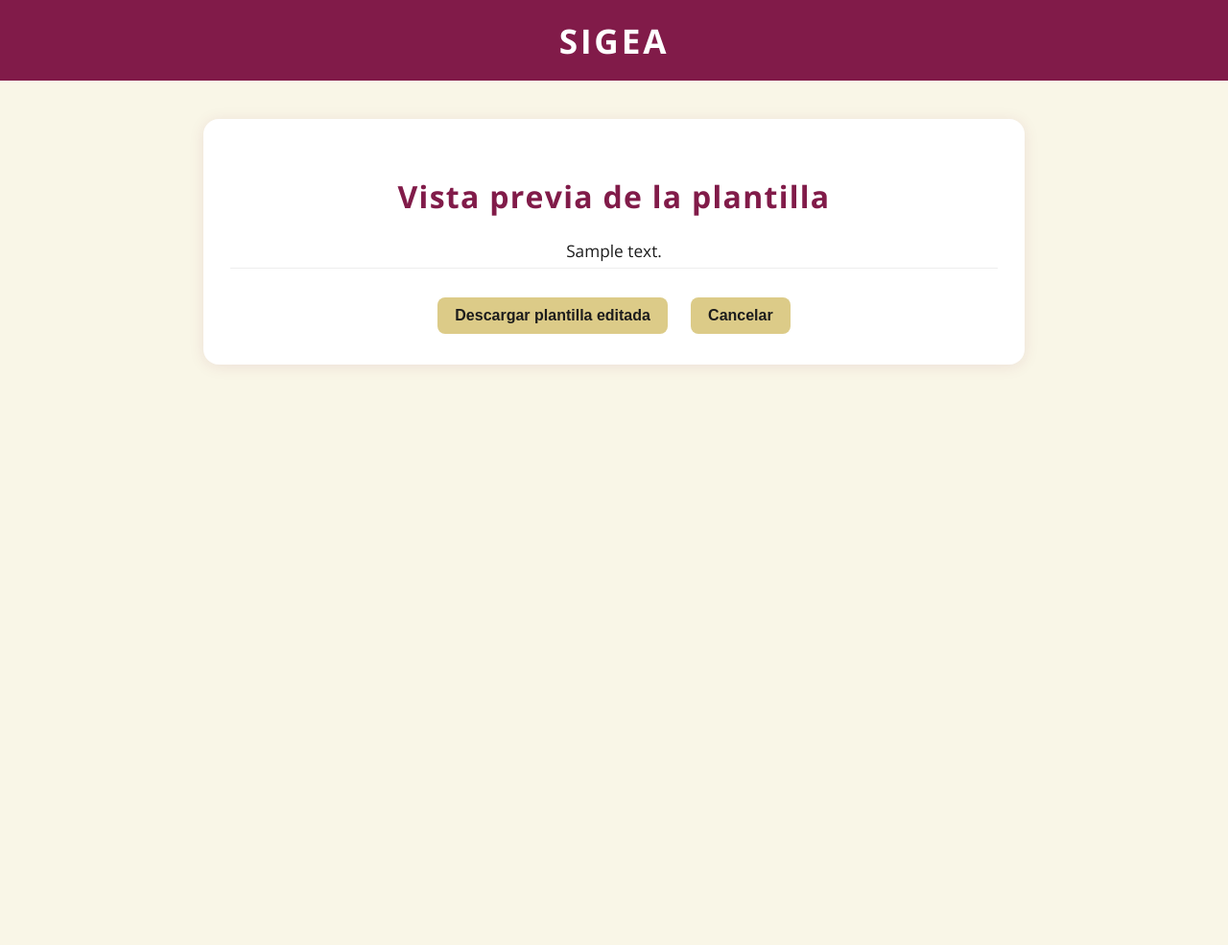
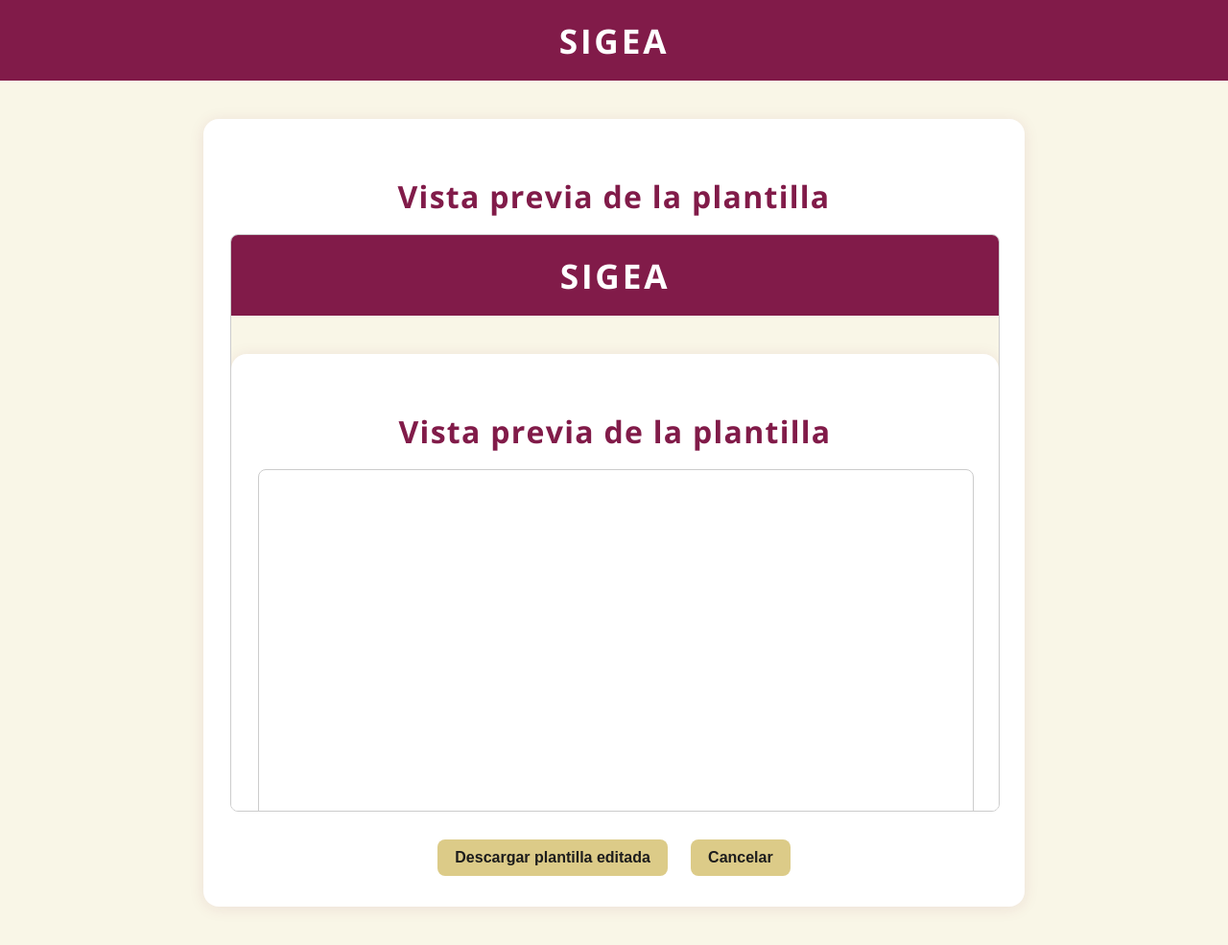
Before and after one commit to AxelLangle/SIGEA, a Flask app: template Frontend/templates/vista_previa_plantilla.html in a window 1280 px wide. Shown: the whole page at 96% size. Before the commit the page ends 381 px from the top, so only its background shows below. Run offline with Flask 3, Linux system fonts and the light colour scheme; the template is opened without the code that fills it: most values are stand-ins (such as "Sample title", 1, 10 or a date in 2020).

Commit message:
Feat: Se agrego la vista previa pdf dentro del HTML

```diff
--- a/Frontend/templates/vista_previa_plantilla.html
+++ b/Frontend/templates/vista_previa_plantilla.html
@@ -7,23 +7,21 @@
   <link rel="icon" href="{{ url_for('static', filename='images/SIGEA_LOGOTIPO200.png') }}" type="image/x-icon">
   <link href="https://fonts.googleapis.com/css?family=Open+Sans:400,600,700" rel="stylesheet">
   <link rel="stylesheet" href="{{ url_for('static', filename='css/plantillas_oficios.css') }}">
+  <style>
+    .pdf-preview { width: 100%; height: 600px; border: 1px solid #ccc; border-radius: 8px; }
+    .acciones { margin-top: 24px; text-align: center; }
+  </style>
 </head>
 <body>
   <div class="sigea-header">SIGEA</div>
   <div class="plantilla-container preview-container">
     <h2>Vista previa de la plantilla</h2>
+    {% if pdf_url %}
+      <iframe class="pdf-preview" src="{{ pdf_url }}"></iframe>
+    {% else %}
+      <p>No se pudo generar la vista previa.</p>
+    {% endif %}
     <form method="post" action="{{ url_for('descargar_plantilla_editada') }}">
-      {% for parrafo in contenido %}
-        <div class="preview-paragraph">
-          {% set texto = parrafo.texto %}
-          {% for campo in parrafo.campos %}
-            {% set campo_id = campo.replace('{','').replace('}','').replace(' ','').replace('.', '_') %}
-            {% set input_html = '<input type="text" name="' ~ campo_id ~ '" class="campo-editable" value="' ~ campo ~ '">' %}
-            {% set texto = texto.replace(campo, input_html) %}
-          {% endfor %}
-          {{ texto|safe }}
-        </div>
-      {% endfor %}
       <div class="acciones">
         <button type="submit">Descargar plantilla editada</button>
         <a href="{{ url_for('subir_plantilla') }}"><button type="button">Cancelar</button></a>
--- a/app.py
+++ b/app.py
@@ -2,6 +2,7 @@
 from werkzeug.security import generate_password_hash, check_password_hash
 from docx import Document
 from tempfile import NamedTemporaryFile
+from docx2pdf import convert
 import sqlite3
 import os
 import json
@@ -415,7 +416,6 @@
     conn.close()
     return jsonify({'success': True})
 
-from docx import Document
 
 CAMPOS_EVENTO = {
     "título": "titulo",
@@ -434,6 +434,12 @@
     "grupos asignados": "grupos",
     "coordinador": "coordinador"
 }
+
+def docx_to_pdf(docx_path):
+    base_name = os.path.basename(docx_path).replace('.docx', '.pdf')
+    pdf_path = os.path.join('Frontend/static/templates_plantillas_editadas', base_name)
+    convert(docx_path, pdf_path)
+    return pdf_path
 
 def convertir_a_template(path_docx):
     doc = Document(path_docx)
@@ -488,7 +494,11 @@
             p.text = "Horarios:"
             nuevos_parrafos.append("{% for hora in evento.horas %}{{ hora }}{% endfor %}")
 
-        # 12. Recursos solicitados (lista)
+        #12. Lugar del evento
+        elif "Luga:" in texto:
+            p.text = "Lugar: {{evento.lugar}}"
+
+        # 13. Recursos solicitados (lista)
         elif "Recursos solicitados:" in texto:
             p.text = "Recursos solicitados:"
             nuevos_parrafos.append("{% for recurso in evento.recursos_solicitados %}• {{ recurso }}{% endfor %}")
@@ -510,23 +520,21 @@
     if request.method == "POST":
         archivo = request.files["archivo"]
         if archivo.filename.endswith(".docx"):
-            ruta_guardado = os.path.join("templates_plantillas_subidas", archivo.filename)
+            # Asegura que la carpeta existe
+            carpeta_subidas = "Frontend/static/templates_plantillas_subidas"
+            if not os.path.exists(carpeta_subidas):
+                os.makedirs(carpeta_subidas)
+            ruta_guardado = os.path.join(carpeta_subidas, archivo.filename)
             archivo.save(ruta_guardado)
             plantilla_convertida = convertir_a_template(ruta_guardado)
 
             # Guarda la metadata en la BD
             guardar_metadata(archivo.filename, plantilla_convertida)
 
-            # Leer el contenido para vista previa
-            doc = Document(plantilla_convertida)
-            contenido = []
-            for p in doc.paragraphs:
-                if p.text.strip():
-                    campos = re.findall(r'{{.*?}}', p.text)
-                    contenido.append({'texto': p.text, 'campos': campos})
-
-            # Renderiza la vista previa
-            return render_template("vista_previa_plantilla.html", contenido=contenido, plantilla_path=plantilla_convertida)
+            # Convierte a PDF
+            pdf_path = docx_to_pdf(plantilla_convertida)
+            pdf_url = url_for('static', filename=f'templates_plantillas_editadas/{os.path.basename(pdf_path)}')
+            return render_template("vista_previa_plantilla.html", pdf_url=pdf_url, plantilla_path=plantilla_convertida)
         else:
             return "Formato no válido. Sube un archivo .docx"
     return render_template("subir_plantilla.html")
```
Also changed, not shown: .virtual/Scripts/pywin32_postinstall.py (added), .virtual/Scripts/pywin32_testall.py (added), Database/usuarios.db, 15 other files.
